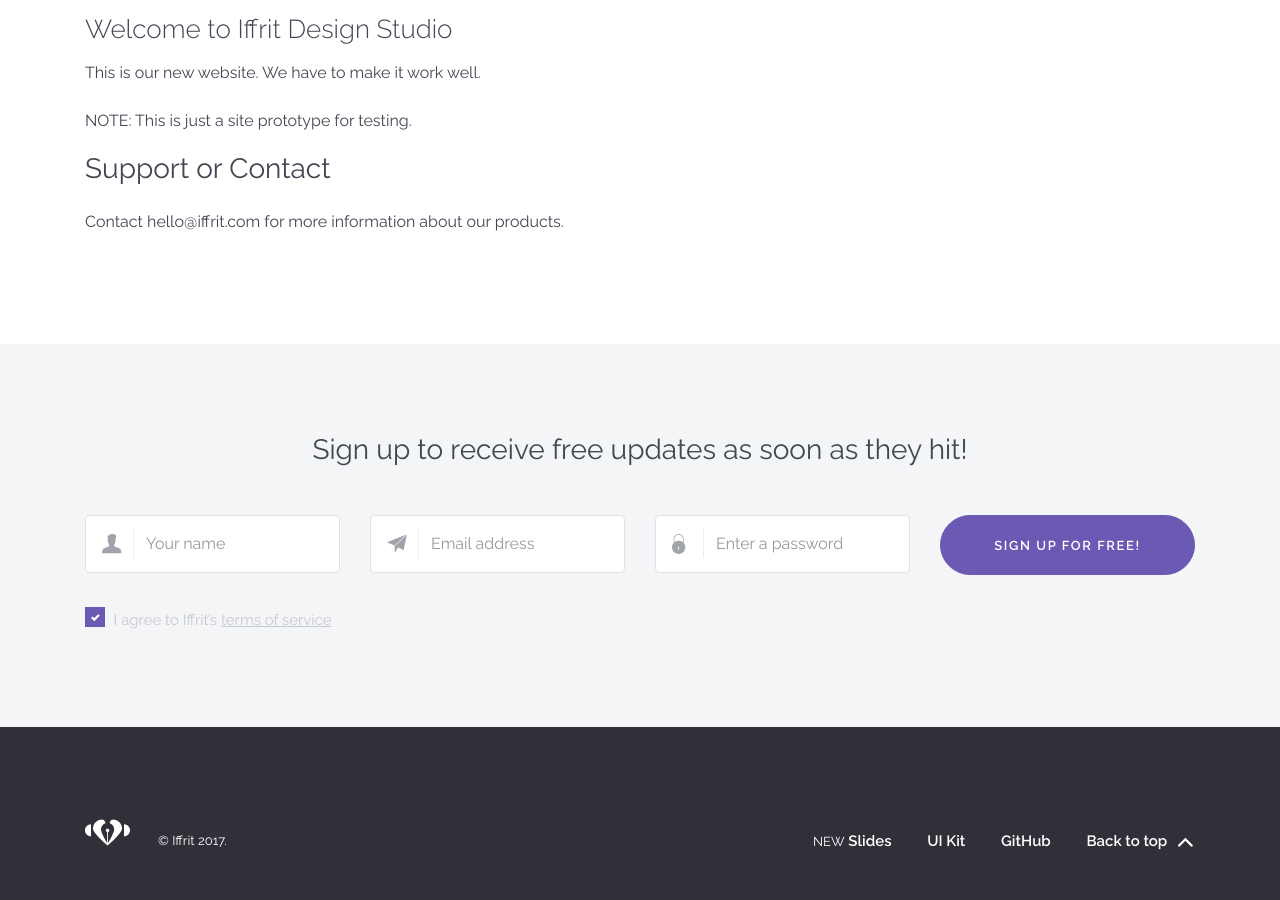
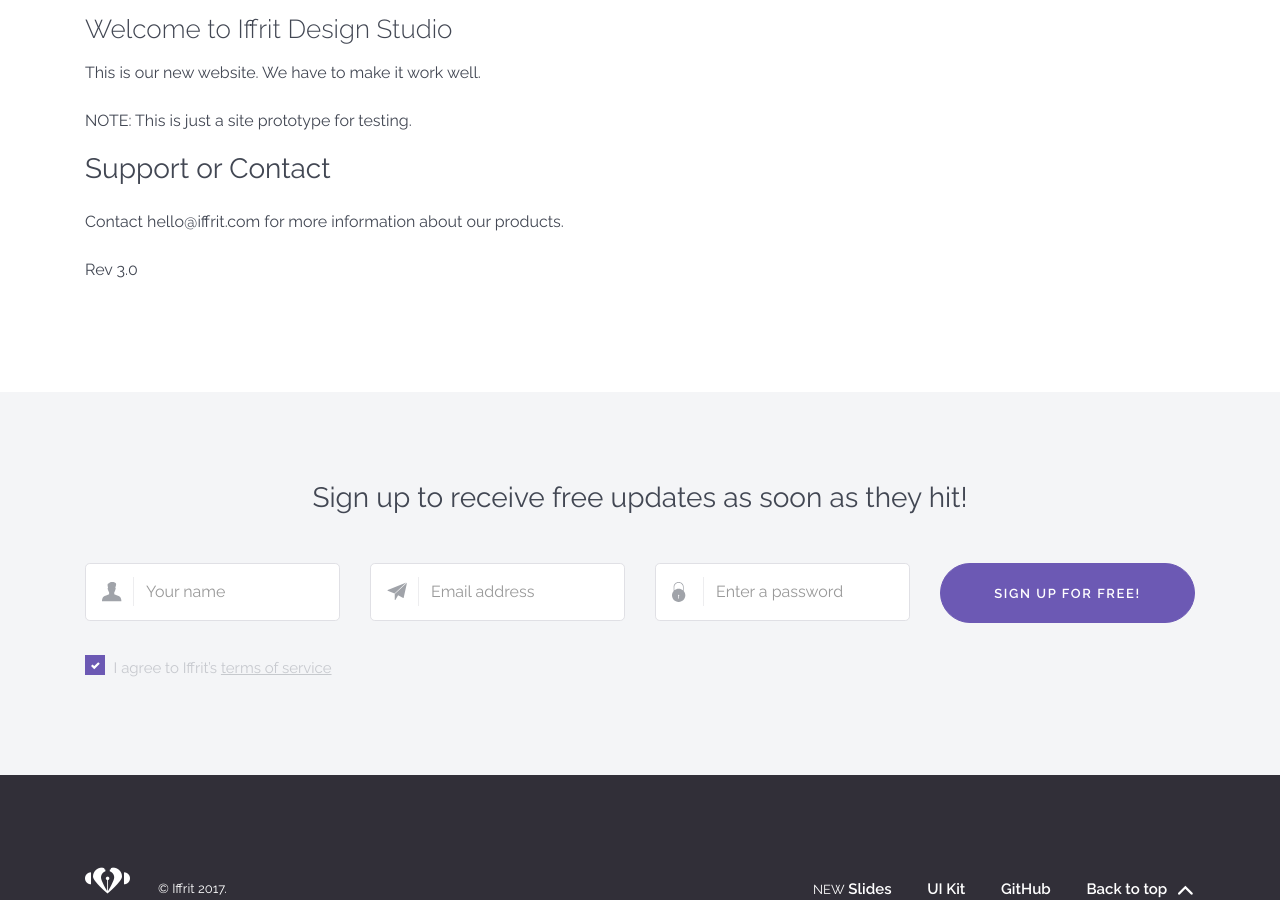
Before and after one commit to Iffrit-Studio/iffrit-website, a Jekyll site: the page built from index.md, in a window 1280 px wide and 900 px high, scrolled down 1035 px. Built offline with Jekyll 4.4.1, drawn with Linux system fonts in a browser that asks for light colours; nearby versions of some CDN libraries; some web fonts are replaced.

Commit message:
Revision commit

```diff
--- a/index.md
+++ b/index.md
@@ -15,3 +15,5 @@ NOTE: This is just a site prototype for testing.
 ### Support or Contact
 
 Contact hello@iffrit.com for more information about our products.
+
+Rev 3.0
```
